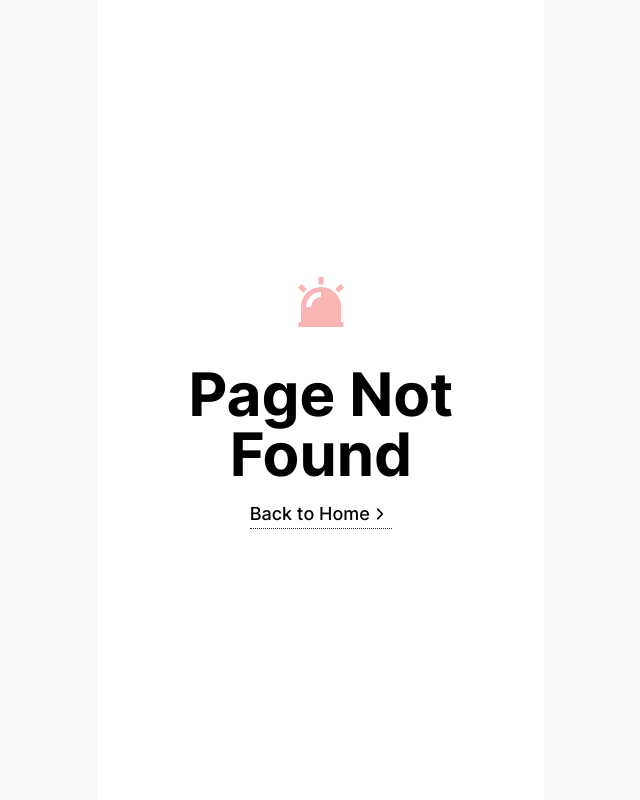
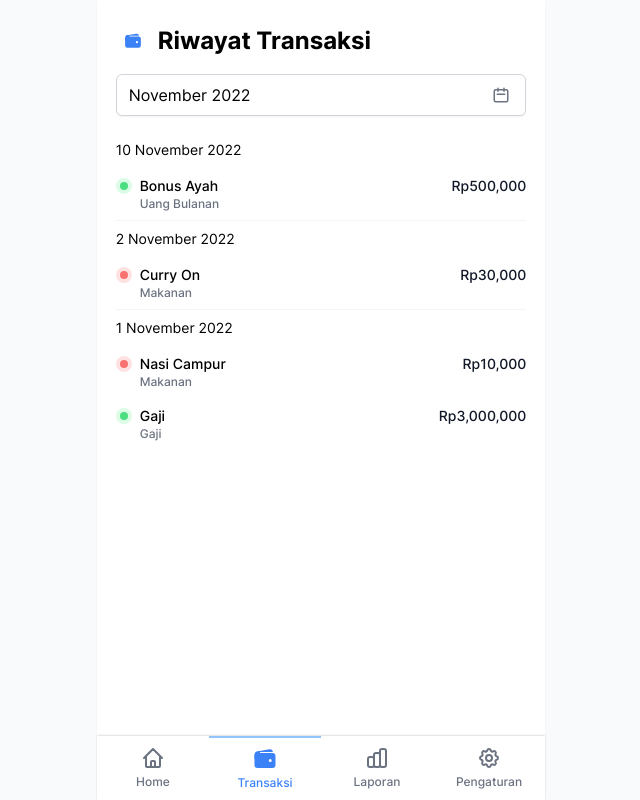
Before and after one commit to rizqitsani/uwangku, a Next.js app: page /transactions in a window 1280 px wide. Before the commit this address had no page. Shown: the whole page, without its empty margins (319-959 px from the left). Built offline with nearby package versions, Linux system fonts and the light colour scheme.

Commit message:
feat: add transaction list page

```diff
--- a/src/components/forms/DatePicker.tsx
+++ b/src/components/forms/DatePicker.tsx
@@ -7,9 +7,10 @@ import 'react-datepicker/dist/react-datepicker.css';
 
 type DatePickerProps = {
   validation?: RegisterOptions;
-  label: string;
+  label: string | null;
   id: string;
   placeholder?: string;
+  dateFormat?: string | string[];
   defaultYear?: number;
   defaultMonth?: number;
   defaultValue?: string;
@@ -22,6 +23,7 @@ export default function DatePicker({
   label,
   id,
   placeholder,
+  dateFormat,
   defaultYear,
   defaultMonth,
   defaultValue,
@@ -39,11 +41,15 @@ export default function DatePicker({
   if (defaultYear) defaultDate.setFullYear(defaultYear);
   if (defaultMonth) defaultDate.setMonth(defaultMonth);
 
+  const withLabel = label !== null;
+
   return (
     <div className='relative'>
-      <label htmlFor={id} className='block text-sm font-normal text-gray-700'>
-        {label}
-      </label>
+      {withLabel && (
+        <label htmlFor={id} className='block text-sm font-normal text-gray-700'>
+          {label}
+        </label>
+      )}
 
       <Controller
         control={control}
@@ -72,7 +78,7 @@ export default function DatePicker({
                 showYearDropdown
                 dropdownMode='select'
                 openToDate={value ? new Date(value) : defaultDate}
-                dateFormat='dd/MM/yyyy'
+                dateFormat={dateFormat || 'dd/MM/yyyy'}
                 readOnly={readOnly}
                 {...rest}
               />
--- a/src/components/layout/BottomBar.tsx
+++ b/src/components/layout/BottomBar.tsx
@@ -34,7 +34,7 @@ const navItems: Navigation[] = [
   },
   {
     name: 'Transaksi',
-    href: '#',
+    href: '/transactions',
     icon: {
       base: IoWalletOutline,
       active: IoWallet,
--- /dev/null
+++ b/src/lib/mocks/data/transaction.ts
@@ -0,0 +1,34 @@
+export const transactions = [
+  {
+    id: 1,
+    name: 'Bonus Ayah',
+    category: 'Uang Bulanan',
+    amount: 500000,
+    type: 'income',
+    date: '10 November 2022',
+  },
+  {
+    id: 2,
+    name: 'Curry On',
+    category: 'Makanan',
+    amount: 30000,
+    type: 'expense',
+    date: '2 November 2022',
+  },
+  {
+    id: 3,
+    name: 'Nasi Campur',
+    category: 'Makanan',
+    amount: 10000,
+    type: 'expense',
+    date: '1 November 2022',
+  },
+  {
+    id: 4,
+    name: 'Gaji',
+    category: 'Gaji',
+    amount: 3000000,
+    type: 'income',
+    date: '1 November 2022',
+  },
+];
--- a/src/pages/home.tsx
+++ b/src/pages/home.tsx
@@ -3,31 +3,12 @@ import * as React from 'react';
 import { HiArrowDown, HiArrowUp, HiOutlineLogout } from 'react-icons/hi';
 
 import clsxm from '@/lib/clsxm';
+import { formatRupiah } from '@/lib/currency';
+import { transactions } from '@/lib/mocks/data/transaction';
 
 import IconButton from '@/components/buttons/IconButton';
 import Layout from '@/components/layout/Layout';
 import Seo from '@/components/Seo';
-
-const transactions = [
-  {
-    id: 1,
-    name: 'Bonus Ayah',
-    category: 'Uang Bulanan',
-    amount: 'Rp500,000',
-    type: 'income',
-    date: '10 November 2022',
-    datetime: '2022-11-10',
-  },
-  {
-    id: 2,
-    name: 'Curry On',
-    category: 'Makan',
-    amount: 'Rp30,000',
-    type: 'expense',
-    date: '2 November 2022',
-    datetime: '2022-11-02',
-  },
-];
 
 export default function HomePage() {
   const router = useRouter();
@@ -90,8 +71,8 @@ export default function HomePage() {
               role='list'
               className='mt-2 divide-y divide-gray-200 overflow-hidden'
             >
-              {transactions.map((transaction) => (
-                <li
+              {transactions.slice(0, 2).map((transaction) => (
+                <div
                   key={transaction.id}
                   className='block bg-white px-2 py-3 hover:bg-gray-50'
                 >
@@ -116,7 +97,6 @@ export default function HomePage() {
                         />
                       </span>
                       <span className='flex flex-col truncate'>
-                        {/* <span className='flex flex-col truncate text-sm text-gray-500'> */}
                         <span className='text-sm font-medium'>
                           {transaction.name}
                         </span>
@@ -126,11 +106,11 @@ export default function HomePage() {
                         <span className='text-xs'>{transaction.date}</span>
                       </span>
                     </span>
-                    <span className='font-medium text-gray-900'>
-                      {transaction.amount}
+                    <span className='text-sm font-medium text-gray-900'>
+                      {formatRupiah(transaction.amount)}
                     </span>
                   </span>
-                </li>
+                </div>
               ))}
             </ul>
           </section>
--- /dev/null
+++ b/src/pages/transactions/index.tsx
@@ -0,0 +1,142 @@
+import * as React from 'react';
+import { FormProvider, SubmitHandler, useForm } from 'react-hook-form';
+import { IoWallet } from 'react-icons/io5';
+
+import clsxm from '@/lib/clsxm';
+import { formatRupiah } from '@/lib/currency';
+import logger from '@/lib/logger';
+import { transactions } from '@/lib/mocks/data/transaction';
+
+import DatePicker from '@/components/forms/DatePicker';
+import Layout from '@/components/layout/Layout';
+import IconLink from '@/components/links/IconLink';
+import Seo from '@/components/Seo';
+
+type GroupedTransaction = {
+  date: string;
+  transactions: typeof transactions;
+}[];
+
+type MonthForm = {
+  date: Date;
+};
+
+export default function TransactionsPage() {
+  //#region  //*=========== Form ===========
+  const methods = useForm<MonthForm>({
+    mode: 'onTouched',
+  });
+  const { handleSubmit } = methods;
+  //#endregion  //*======== Form ===========
+
+  //#region  //*=========== Form Submit ===========
+  const onSubmit: SubmitHandler<MonthForm> = (data) => {
+    logger({ data }, 'rhf.tsx line 33');
+    return;
+  };
+  //#endregion  //*======== Form Submit ===========
+
+  const groupedTransactionList = transactions.reduce((acc, curr) => {
+    const isGroupExist = acc.find((transactionGroup) => {
+      return transactionGroup.date === curr.date;
+    });
+
+    if (isGroupExist) {
+      isGroupExist.transactions.push(curr);
+    } else {
+      acc.push({
+        date: curr.date,
+        transactions: [curr],
+      });
+    }
+
+    return acc;
+  }, [] as GroupedTransaction);
+
+  return (
+    <Layout withBottomBar>
+      <Seo templateTitle='Transaksi' />
+
+      <main>
+        <section className=''>
+          <div className='layout min-h-screen py-6'>
+            <div className='flex items-center gap-2'>
+              <IconLink
+                variant='ghost'
+                iconClassName='text-lg'
+                href='/settings'
+                icon={IoWallet}
+              />
+              <h1 className='h3'>Riwayat Transaksi</h1>
+            </div>
+
+            <div className='mt-4'>
+              <FormProvider {...methods}>
+                <form autoComplete='off' onSubmit={handleSubmit(onSubmit)}>
+                  <DatePicker
+                    id='date'
+                    label={null}
+                    dateFormat='MMMM yyyy'
+                    defaultValue={new Date().toString()}
+                    placeholder='dd/mm/yyyy'
+                    showMonthYearPicker
+                  />
+                </form>
+              </FormProvider>
+            </div>
+
+            <div className='mt-4 divide-y divide-gray-100'>
+              {groupedTransactionList.map((groupedTransaction) => (
+                <div key={groupedTransaction.date}>
+                  <h2 className='py-2 text-sm font-normal'>
+                    {groupedTransaction.date}
+                  </h2>
+                  {groupedTransaction.transactions.map((transaction) => (
+                    <div
+                      key={transaction.id}
+                      className='block rounded-md bg-white py-2 hover:bg-gray-50'
+                    >
+                      <span className='flex space-x-4'>
+                        <span className='flex flex-1 space-x-2 truncate'>
+                          <span
+                            className={clsxm(
+                              transaction.type === 'income'
+                                ? 'bg-green-100'
+                                : 'bg-red-100',
+                              'mt-[2px] flex h-4 w-4 items-center justify-center rounded-full'
+                            )}
+                            aria-hidden='true'
+                          >
+                            <span
+                              className={clsxm(
+                                transaction.type === 'income'
+                                  ? 'bg-green-400'
+                                  : 'bg-red-400',
+                                'h-2 w-2 rounded-full'
+                              )}
+                            />
+                          </span>
+                          <span className='flex flex-col truncate'>
+                            <span className='text-sm font-medium'>
+                              {transaction.name}
+                            </span>
+                            <span className='text-xs font-medium text-gray-500'>
+                              {transaction.category}
+                            </span>
+                          </span>
+                        </span>
+                        <span className='text-sm font-medium text-gray-900'>
+                          {formatRupiah(transaction.amount)}
+                        </span>
+                      </span>
+                    </div>
+                  ))}
+                </div>
+              ))}
+            </div>
+          </div>
+        </section>
+      </main>
+    </Layout>
+  );
+}
```
